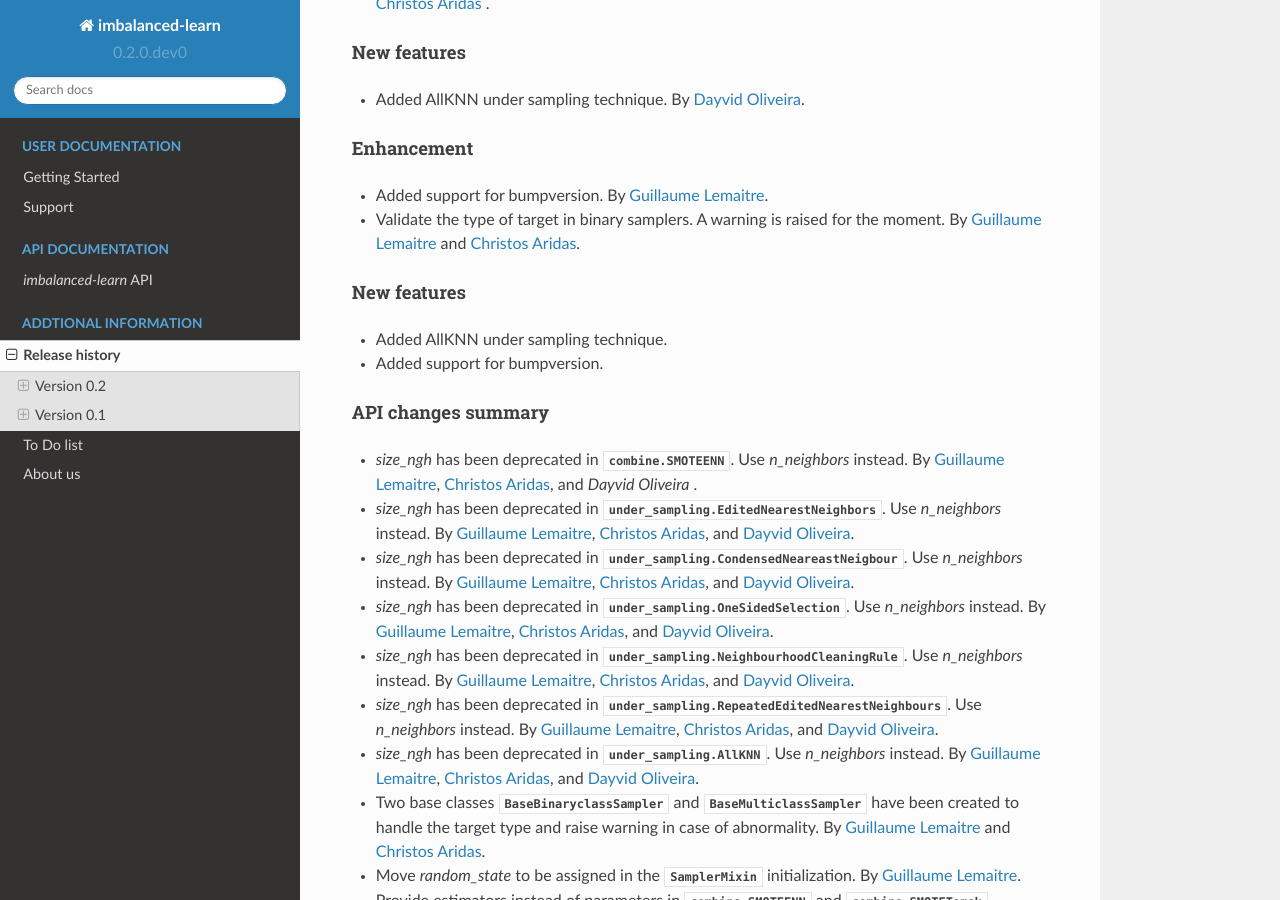
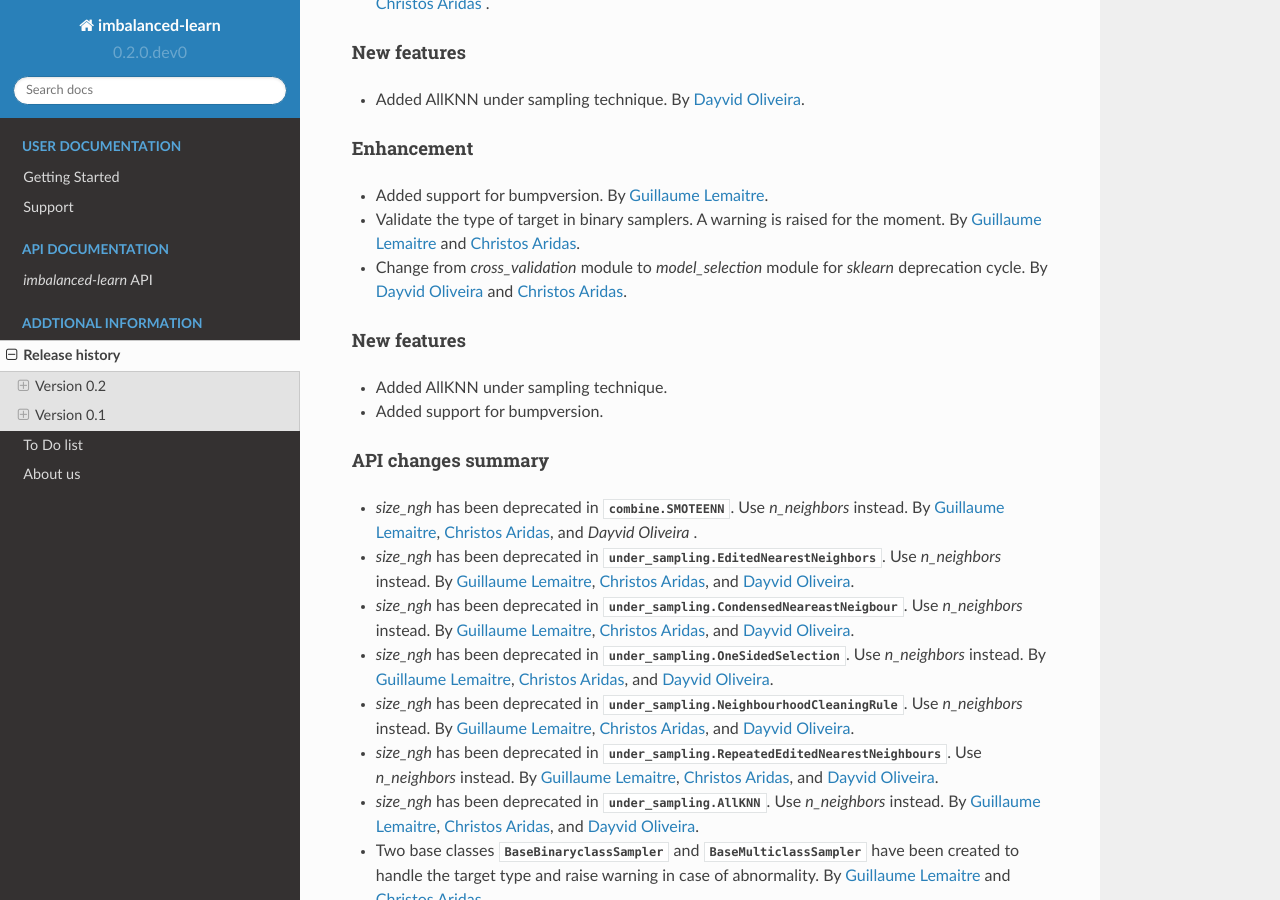
Before and after one commit to scikit-learn-contrib/imbalanced-learn, a Sphinx documentation site: the page built from doc/whats_new.rst, in a window 1280 px wide and 900 px high, scrolled down 714 px. Built offline with Sphinx 7.4.7 and the Read the Docs theme 2.0.0, drawn with Linux system fonts in a browser that asks for light colours; formulas are drawn with MathJax 3; pages that are not in the unit, such as notebooks, are missing from menus.

Commit message:
Update the doc

```diff
--- a/doc/whats_new.rst
+++ b/doc/whats_new.rst
@@ -34,6 +34,8 @@ Enhancement
 
 - Added support for bumpversion. By `Guillaume Lemaitre`_.
 - Validate the type of target in binary samplers. A warning is raised for the moment. By `Guillaume Lemaitre`_ and `Christos Aridas`_.
+- Change from `cross_validation` module to `model_selection` module for
+  `sklearn` deprecation cycle. By `Dayvid Oliveira`_ and `Christos Aridas`_.
 
 New features
 ~~~~~~~~~~~~
```
